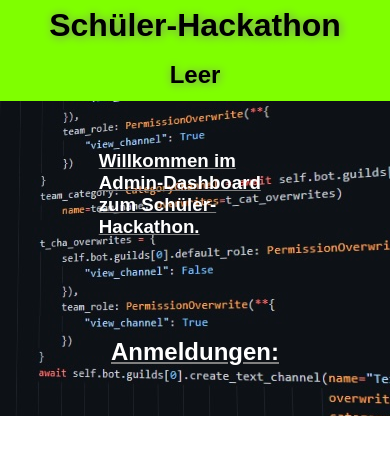
After one commit to AlbertUnruh/HackathonLeer2021, a Python web app: template templates/dashboard.html in a window 390 px wide. The commit adds this page. Shown: the top 455 px of the page. Run offline with Jinja, Linux system fonts and the light colour scheme; the template is opened without the code that fills it, so the values that code supplies are empty.

Commit message:
added dashboard & made it mobile-responsive

```diff
--- /dev/null
+++ b/templates/dashboard.html
@@ -0,0 +1,46 @@
+<!DOCTYPE html>
+<html lang="en">
+<head>
+    <meta charset="UTF-8">
+    <meta http-equiv="X-UA-Compatible" content="IE=edge">
+    <meta name="viewport" content="width=device-width, initial-scale=1.0">
+    <link rel="stylesheet" href="utils/style.css">
+    <title>SchülerHackathonLeer | Dashboard</title>
+</head>
+<body>
+    <header>
+        <div>
+            <h1 class="logo center">Schüler-Hackathon</h1>
+            <h2 class="logo center">Leer</h2>
+        </div>
+    </header>
+    <main class="content-area">
+        <div class="title-box">
+            <h3 class="text-white center title">Willkommen im Admin-Dashboard zum Schüler-Hackathon.</h3>
+        </div>
+        <div>
+            <h2 class="text-white center title">Anmeldungen:</h2>
+            <div class="center table">
+                <!--
+                <table>
+                    <tr>
+                        <th>User-Name</th>
+                        <th>Name</th>
+                        <th>E-Mail</th>
+                        <th>Schule & Jahrgang</th>
+                        <th>Team</th>
+                    </tr>
+                    <tr>
+                        <td>mustermann#11111</td>
+                        <td>Max Mustermann</td>
+                        <td>mustermann@mustermail</td>
+                        <td>MAx-Schule 7</td>
+                        <td>Max's</td>
+                    </tr>
+                </table>
+                -->
+            </div>
+        </div>
+    </main>
+</body>
+</html>
--- a/templates/index.html
+++ b/templates/index.html
@@ -43,8 +43,5 @@
 
         </div>
     </main>
-    <footer id="credits">
-
-    </footer>
 </body>
 </html>
--- a/templates/utils/style.css
+++ b/templates/utils/style.css
@@ -62,14 +62,6 @@
     text-decoration: none;
     color: black;
 }
-.dashboard_card {
-    border-radius: 15px;
-    background-color: darkgray;
-    width: 30%;
-    margin-left: auto;
-    margin-right: auto;
-    margin-bottom: 25px;
-}
 
 .dashboard_card-content {
     margin: 10px;
@@ -99,3 +91,55 @@
     justify-content: center;
     text-decoration: underline;
 }
+
+@media only screen and (max-width: 480px) {
+    div.table {
+        background-color: whitesmoke;
+        width: 100%;
+    }
+
+    .termin-card {
+        background-color: #424242;
+        width: 42%;
+        display: inline-block;
+        border-radius: 5px;
+        padding: 5px;
+        margin: 5px;
+    }
+
+    .dashboard_card {
+        border-radius: 15px;
+        background-color: darkgray;
+        width: 75%;
+        margin-left: auto;
+        margin-right: auto;
+        margin-bottom: 25px;
+    }
+}
+
+@media only screen and (min-width: 480px) {
+    div.table {
+        background-color: whitesmoke;
+        width: 50%;
+        margin: auto;
+        padding: auto;
+    }
+
+    .termin-card {
+        background-color: #424242;
+        width: 30%;
+        display: inline-block;
+        border-radius: 5px;
+        padding: 5px;
+        margin: 5px;
+    }
+
+    .dashboard_card {
+        border-radius: 15px;
+        background-color: darkgray;
+        width: 30%;
+        margin-left: auto;
+        margin-right: auto;
+        margin-bottom: 25px;
+    }
+}
```
